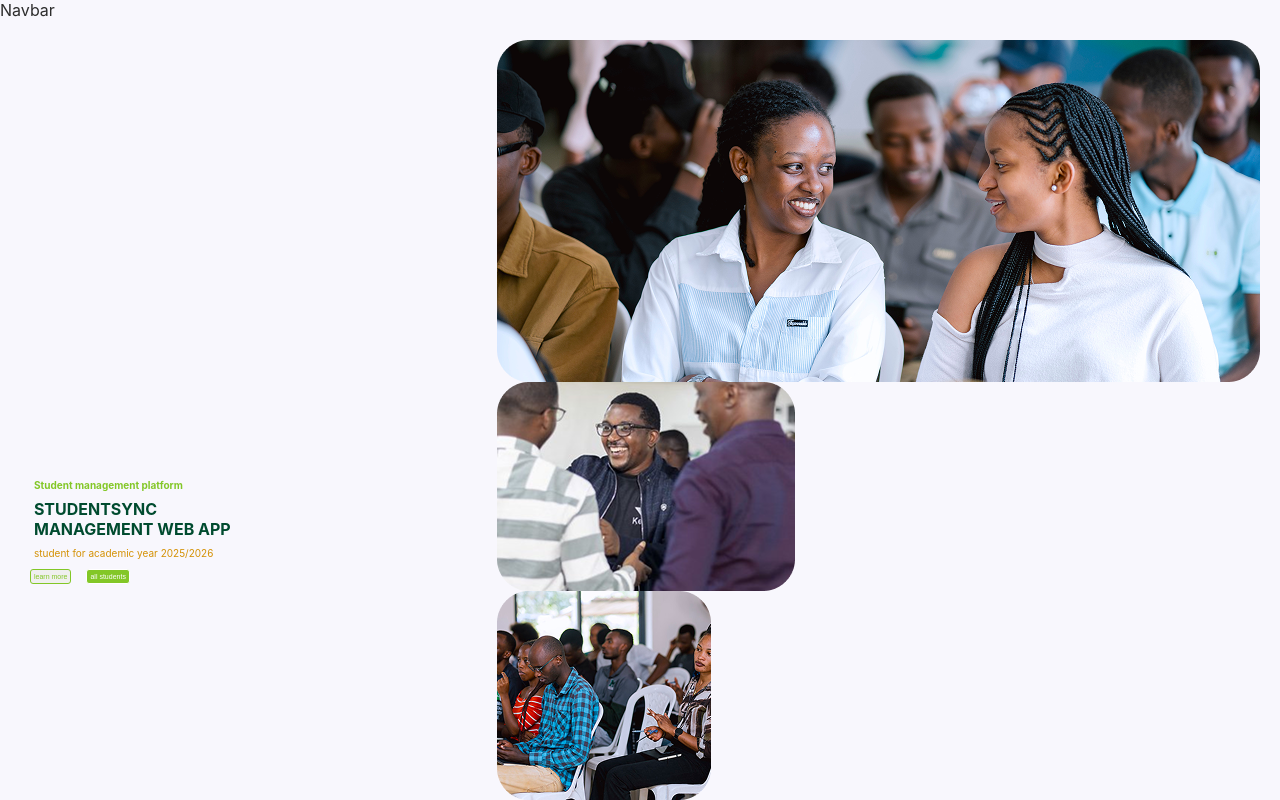
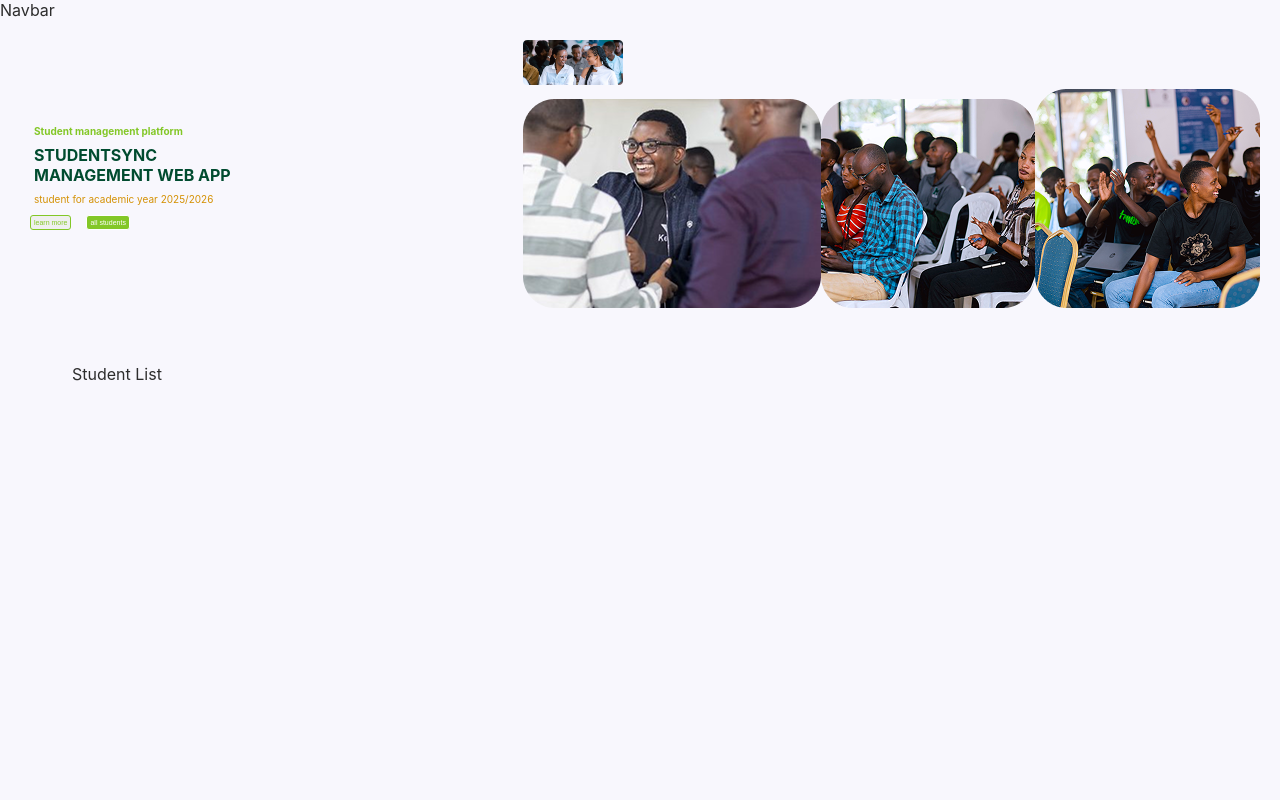
Before and after one commit to albert-byiringiro/studentsync-frontend-crimson, a React (Vite) app: page / in a window 1280 px wide. Shown: the top 800 px of the page. Built offline with nearby package versions, Linux system fonts and the light colour scheme; no server answers; the database is empty.

Commit message:
feat: css styling

```diff
--- a/src/components/hero.jsx
+++ b/src/components/hero.jsx
@@ -9,10 +9,13 @@
         <button id="all-students">all students</button>
       </div>
       <div id="image-container">
+        <div>
           <img
+            id="first-image"
             src="src/assets/hero_pics/54100351610_b2e6df9d55_o 1.png"
-          id="first-im"
           />
+        </div>
+        <div id="other-images">
           <img src="src/assets/hero_pics/download 1.png" id="second-im" />
           <img
             src="src/assets/hero_pics/53998174142_660ae8a080_c 1.png"
@@ -24,6 +27,7 @@
           />
         </div>
       </div>
+    </div>
   );
 };
 export default HeroSection;
--- a/src/index.css
+++ b/src/index.css
@@ -44,12 +44,6 @@
   color: white;
   background-color: #83C727;
 }
-#image-container{
-  max-width: 100%;
-  border: solid 100%;
-
+#first-image{
+  width:100px
 }
-img{
-  max-width: 50%px;
-  display: block
-}
```
Lines whose indentation alone changed are shown as unchanged.
